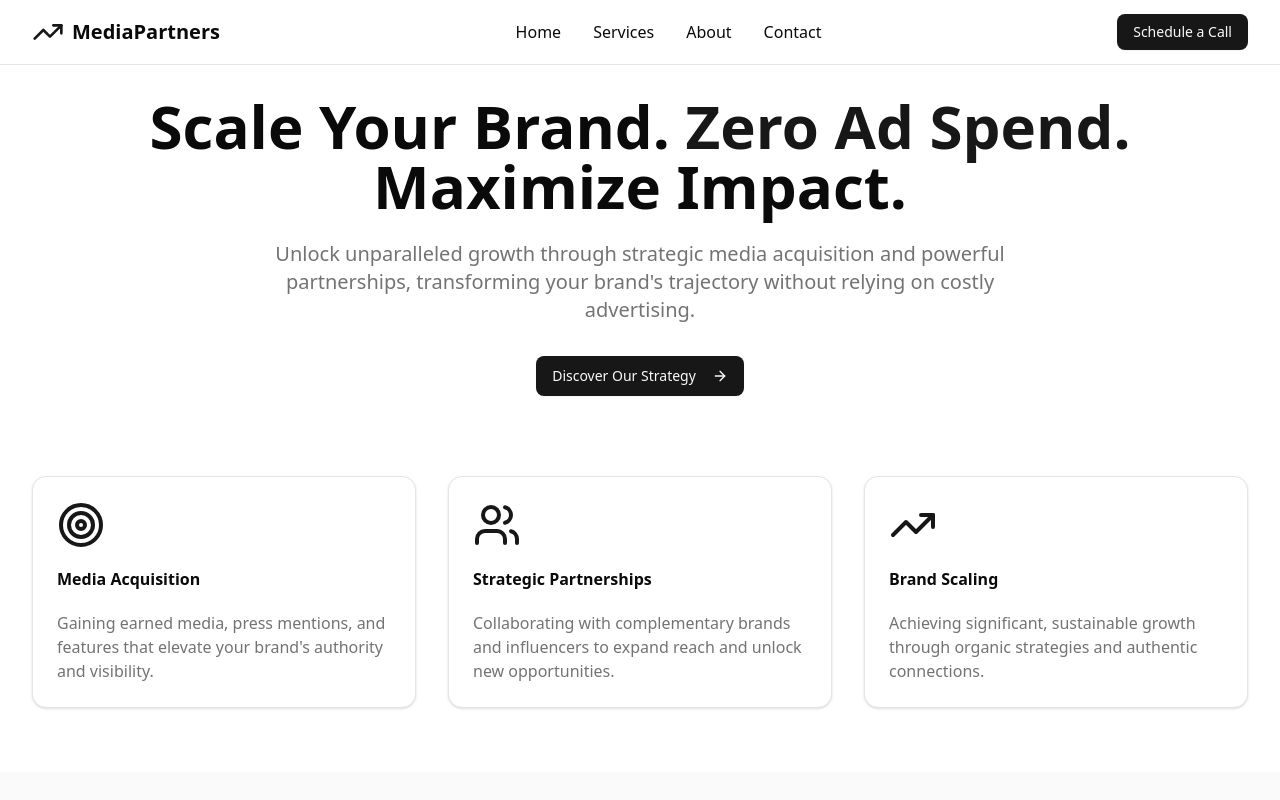
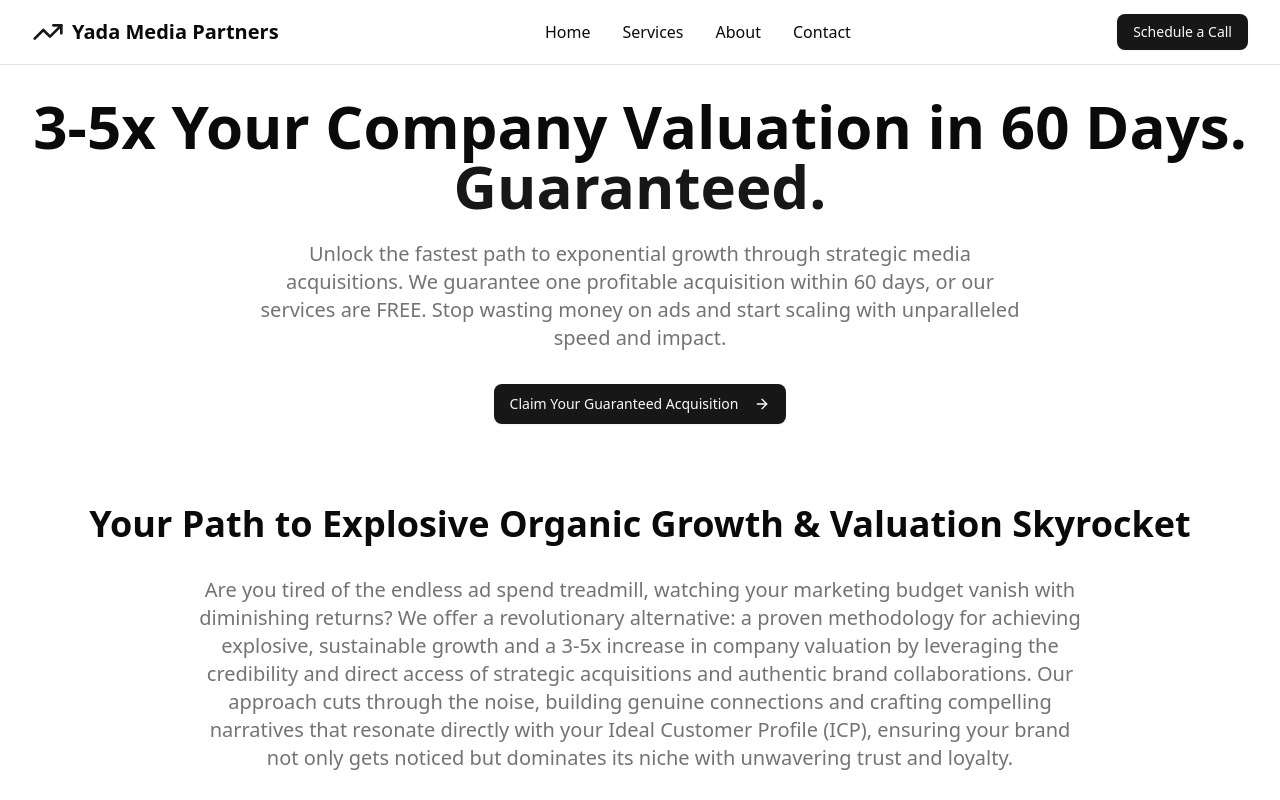
Before and after one commit to fabianYadagroup/yada-media-partners, a React (Vite) app: page / in a window 1280 px wide. Shown: the top 800 px of the page. Built offline with nearby package versions, Linux system fonts and the light colour scheme.

Commit message:
Initial commit of Yada Media Partners website with all updates

```diff
--- a/src/App.jsx
+++ b/src/App.jsx
@@ -1,3 +1,4 @@
+
 import { useState } from 'react'
 import { Button } from '@/components/ui/button.jsx'
 import { Card, CardContent, CardDescription, CardHeader, CardTitle } from '@/components/ui/card.jsx'
@@ -30,7 +31,7 @@ function App() {
           <div className="flex justify-between items-center h-16">
             <div className="flex items-center">
               <TrendingUp className="h-8 w-8 text-primary" />
-              <span className="ml-2 text-xl font-bold text-foreground">MediaPartners</span>
+              <span className="ml-2 text-xl font-bold text-foreground">Yada Media Partners</span>
             </div>
 
             {/* Desktop Navigation */}
@@ -42,7 +43,7 @@ function App() {
             </div>
 
             <div className="hidden md:block">
-              <Button onClick={() => scrollToSection('contact')}>Schedule a Call</Button>
+              <Button onClick={() => window.open('https://app.fyxer.com/e/fabian25/30', '_blank')}>Schedule a Call</Button>
             </div>
 
             {/* Mobile menu button */}
@@ -63,7 +64,7 @@ function App() {
               <button onClick={() => scrollToSection('about')} className="block w-full text-left px-3 py-2 text-foreground hover:bg-accent rounded-md">About</button>
               <button onClick={() => scrollToSection('contact')} className="block w-full text-left px-3 py-2 text-foreground hover:bg-accent rounded-md">Contact</button>
               <div className="px-3 py-2">
-                <Button onClick={() => scrollToSection('contact')} className="w-full">Schedule a Call</Button>
+                <Button onClick={() => window.open('https://app.fyxer.com/e/fabian25/30', '_blank')} className="w-full">Schedule a Call</Button>
               </div>
             </div>
           </div>
@@ -75,48 +76,57 @@ function App() {
         <div className="max-w-7xl mx-auto">
           <div className="text-center">
             <h1 className="text-4xl sm:text-5xl lg:text-6xl font-bold text-foreground mb-6 animate-fade-in">
-              Scale Your Brand. <span className="text-primary">Zero Ad Spend.</span> Maximize Impact.
+              3-5x Your Company Valuation in 60 Days. <span className="text-primary">Guaranteed.</span>
             </h1>
             <p className="text-xl text-muted-foreground mb-8 max-w-3xl mx-auto">
-              Unlock unparalleled growth through strategic media acquisition and powerful partnerships, transforming your brand's trajectory without relying on costly advertising.
+              Unlock the fastest path to exponential growth through strategic media acquisitions. We guarantee one profitable acquisition within 60 days, or our services are FREE. Stop wasting money on ads and start scaling with unparalleled speed and impact.
             </p>
             <Button size="lg" onClick={() => scrollToSection('services')} className="group">
-              Discover Our Strategy
+              Claim Your Guaranteed Acquisition
               <ArrowRight className="ml-2 h-5 w-5 group-hover:translate-x-1 transition-transform" />
             </Button>
           </div>
 
           {/* Value Proposition */}
-          <div className="mt-20 grid md:grid-cols-3 gap-8">
+          <div className="mt-20">
+            <h2 className="text-3xl sm:text-4xl font-bold text-center text-foreground mb-8">
+              Your Path to Explosive Organic Growth & Valuation Skyrocket
+            </h2>
+            <p className="text-xl text-muted-foreground mb-8 max-w-4xl mx-auto text-center">
+              Are you tired of the endless ad spend treadmill, watching your marketing budget vanish with diminishing returns? We offer a revolutionary alternative: a proven methodology for achieving explosive, sustainable growth and a 3-5x increase in company valuation by leveraging the credibility and direct access of strategic acquisitions and authentic brand collaborations. Our approach cuts through the noise, building genuine connections and crafting compelling narratives that resonate directly with your Ideal Customer Profile (ICP), ensuring your brand not only gets noticed but dominates its niche with unwavering trust and loyalty.
+            </p>
+
+            <div className="grid md:grid-cols-3 gap-8">
               <Card className="hover:shadow-lg transition-shadow">
                 <CardHeader>
                   <Target className="h-12 w-12 text-primary mb-4" />
-                <CardTitle>Media Acquisition</CardTitle>
+                  <CardTitle>Strategic Acquisitions</CardTitle>
                 </CardHeader>
                 <CardContent>
-                <p className="text-muted-foreground">Gaining earned media, press mentions, and features that elevate your brand's authority and visibility.</p>
+                  <p className="text-muted-foreground">We specialize in acquiring or gaining significant influence within ICP-targeted online communities, content platforms, and audience lists. This provides instant credibility and direct access to highly engaged, pre-qualified audiences – no more guessing games with ad targeting. This is the fastest way to scale and significantly boost your company's valuation.</p>
                 </CardContent>
               </Card>
 
               <Card className="hover:shadow-lg transition-shadow">
                 <CardHeader>
                   <Users className="h-12 w-12 text-primary mb-4" />
-                <CardTitle>Strategic Partnerships</CardTitle>
+                  <CardTitle>Brand Partnerships</CardTitle>
                 </CardHeader>
                 <CardContent>
-                <p className="text-muted-foreground">Collaborating with complementary brands and influencers to expand reach and unlock new opportunities.</p>
+                  <p className="text-muted-foreground">We identify and forge powerful, revenue-generating alliances with complementary brands, industry influencers, and key opinion leaders. These collaborations open doors to new, untapped audiences, shared resources, and mutually beneficial growth opportunities that multiply your reach.</p>
                 </CardContent>
               </Card>
 
               <Card className="hover:shadow-lg transition-shadow">
                 <CardHeader>
                   <TrendingUp className="h-12 w-12 text-primary mb-4" />
-                <CardTitle>Brand Scaling</CardTitle>
+                  <CardTitle>Rapid Brand Scaling</CardTitle>
                 </CardHeader>
                 <CardContent>
-                <p className="text-muted-foreground">Achieving significant, sustainable growth through organic strategies and authentic connections.</p>
+                  <p className="text-muted-foreground">By focusing on these organic, high-leverage strategies, we help your brand achieve significant, rapid, and sustainable growth. This means expanding your reach exponentially, cementing your reputation as an industry leader, and building a robust foundation for long-term, predictable success – all without the continuous drain of ad expenditures.</p>
                 </CardContent>
               </Card>
+            </div>
           </div>
         </div>
       </section>
@@ -125,7 +135,7 @@ function App() {
       <section className="py-16 px-4 sm:px-6 lg:px-8 bg-accent/50">
         <div className="max-w-7xl mx-auto">
           <h2 className="text-3xl sm:text-4xl font-bold text-center text-foreground mb-12">
-            Our Proven Framework for Success
+            Our Proven Framework for Guaranteed Success
           </h2>
 
           <div className="grid md:grid-cols-2 lg:grid-cols-4 gap-6">
@@ -296,7 +306,7 @@ function App() {
               </p>
             </div>
             <div>
-              <img src={organicGrowthImg} alt="Organic Growth" className="rounded-lg shadow-lg w-full" />
+              <img src={organicGrowthImg} alt="Organic Growth" className="rounded-lg shadow-lg" />
             </div>
           </div>
         </div>
@@ -305,37 +315,35 @@ function App() {
       {/* Contact Section */}
       <section id="contact" className="py-16 px-4 sm:px-6 lg:px-8">
         <div className="max-w-3xl mx-auto">
-          <h2 className="text-3xl sm:text-4xl font-bold text-center text-foreground mb-4">
-            Ready to Transform Your Brand?
+          <h2 className="text-3xl sm:text-4xl font-bold text-center text-foreground mb-6">
+            Ready for Guaranteed Growth?
           </h2>
-          <p className="text-center text-muted-foreground mb-12">
-            Stop competing for attention with endless ad spend. Start building a legacy of organic growth and authentic connections.
+          <p className="text-center text-muted-foreground mb-8 max-w-3xl mx-auto">
+            Stop competing for attention with endless ad spend and start dominating your market. We’re so confident in our ability to deliver, we offer an unbeatable guarantee: One profitable acquisition in 60 days or less, or you don't pay. It's time to build a legacy of organic growth and authentic connections that redefine your brand's success.
           </p>
 
-          <Card>
+          <Card className="max-w-lg mx-auto">
             <CardHeader>
-              <CardTitle>Schedule a Free Consultation</CardTitle>
+              <CardTitle>Secure Your Free Strategy Session Now</CardTitle>
               <CardDescription>Fill out the form below and we'll get back to you within 24 hours.</CardDescription>
             </CardHeader>
             <CardContent>
               <form className="space-y-4">
-                <div className="grid md:grid-cols-2 gap-4">
                 <div>
-                    <label htmlFor="name" className="block text-sm font-medium mb-2">Name</label>
-                    <Input id="name" placeholder="Your name" />
+                  <label htmlFor="name" className="sr-only">Name</label>
+                  <Input id="name" placeholder="Name" />
                 </div>
                 <div>
-                    <label htmlFor="email" className="block text-sm font-medium mb-2">Email</label>
-                    <Input id="email" type="email" placeholder="your@email.com" />
-                  </div>
+                  <label htmlFor="email" className="sr-only">Email</label>
+                  <Input id="email" type="email" placeholder="Email" />
                 </div>
                 <div>
-                  <label htmlFor="company" className="block text-sm font-medium mb-2">Company</label>
-                  <Input id="company" placeholder="Your company name" />
+                  <label htmlFor="company" className="sr-only">Company</label>
+                  <Input id="company" placeholder="Company" />
                 </div>
                 <div>
-                  <label htmlFor="message" className="block text-sm font-medium mb-2">Message</label>
-                  <Textarea id="message" placeholder="Tell us about your goals..." rows={5} />
+                  <label htmlFor="message" className="sr-only">Message</label>
+                  <Textarea id="message" placeholder="Message" rows="4" />
                 </div>
                 <Button type="submit" className="w-full">Send Message</Button>
               </form>
```
Also changed, not shown: 6 other files (tests, documents, lock files or other folders). Lines whose indentation alone changed are shown as unchanged.
